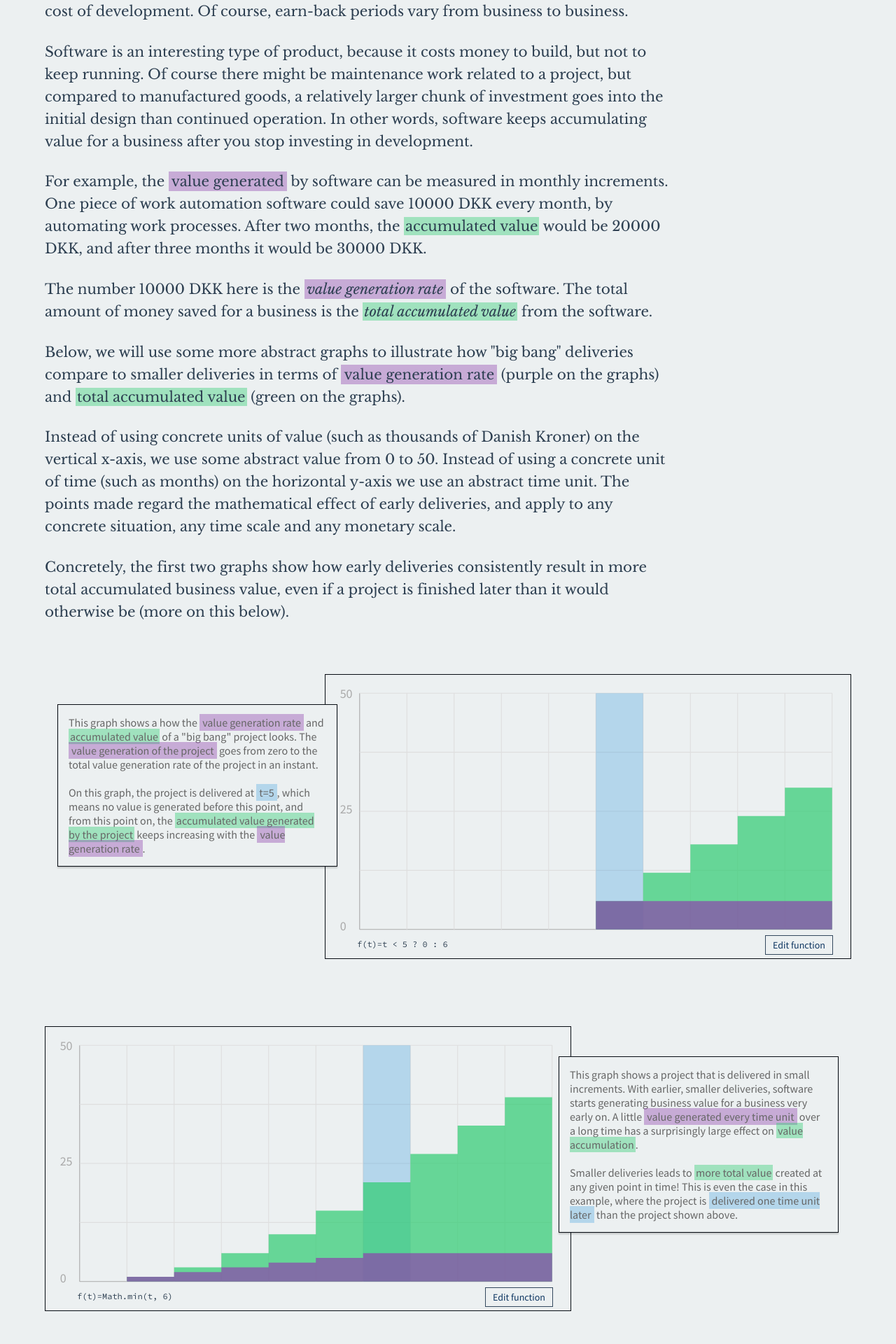
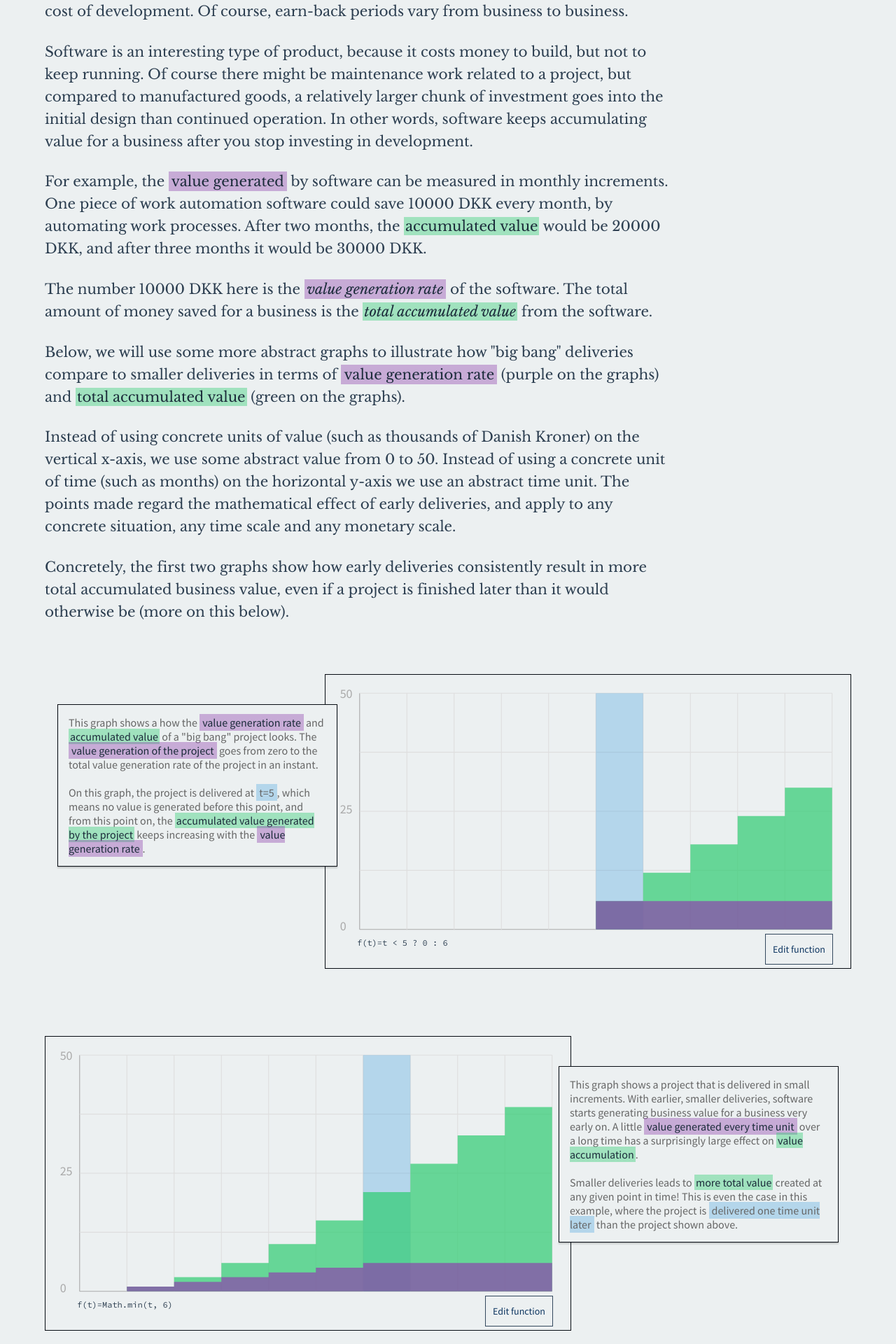
Before and after one commit to derangeddk/deranged.dk, a Jekyll site: the page built from explainers/small-deliveries.html, in a window 1280 px wide. Shown: the part 2289-4209 px from the top of the page at 70% size. Built offline with Jekyll 4.4.1, drawn with Linux system fonts in a browser that asks for light colours; some web fonts are replaced; comment, search, counter and statistics services are not loaded.

Commit message:
improved small deliveries explainer

```diff
--- a/explainers/small-deliveries.html
+++ b/explainers/small-deliveries.html
@@ -28,7 +28,7 @@ author: >
         display: flex;
         flex-direction: column;
         position: relative;
-        padding-bottom: 30px;
+        padding-bottom: 44px;
         background: #ecf0f1;
         width: 100%;
         max-width: 800px;
@@ -61,7 +61,7 @@ author: >
         color: rgba(52, 73, 94, 1.0);
         text-decoration: none;
         font-size: 0.7em;
-        padding: 4px 10px;
+        padding: 12px 10px;
         transition: color 0.4s, background-color 0.4s;
         float: right;
         margin-right: 25px;
@@ -192,6 +192,7 @@ author: >
         background: rgba(142, 68, 173, 0.4);
         padding: 2px 4px;
         transition: background-color 0.4s, color 0.4s;
+        color: #1b2b3a;
     }
     .graph-term-value-generation:hover {
         background-color: rgba(142, 68, 173, 1);
@@ -201,6 +202,7 @@ author: >
         background: rgba(46, 204, 113, 0.4);
         padding: 1px 2px;
         transition: background-color 0.4s, color 0.4s;
+        color: #1b2b3a;
     }
     .graph-term-accumulated-value:hover {
         background-color: rgba(46, 204, 113, 1);
@@ -222,6 +224,7 @@ author: >
         padding: 25px;
         max-width: 450px;
         margin-left: 50px;
+        line-height: 1.5;
     }
     aside h3 {
         margin-top: 0;
```
